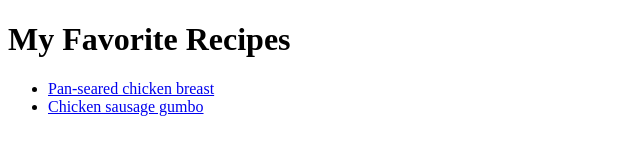
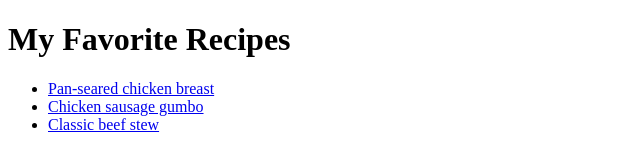
Before and after one commit to savory-bacon/odin-recipes, a plain HTML site: page index.html in a window 1280 px wide. Shown: the whole page, without its empty margins (0-640 px from the left). Drawn offline with Linux system fonts and the light colour scheme.

Commit message:
Add beef stew recipe to the undordered list

```diff
--- a/index.html
+++ b/index.html
@@ -10,6 +10,7 @@
     <ul>
         <li><a href="https://thealmondeater.com/pan-seared-chicken-breast/">Pan-seared chicken breast</a></li>
         <li><a href="https://www.jessicagavin.com/chicken-andouille-sausage-gumbo/">Chicken sausage gumbo</a></li>
+        <li><a href="https://www.jessicagavin.com/classic-beef-stew/">Classic beef stew</a></li>
     </ul>
 </body>
 </html>
```
